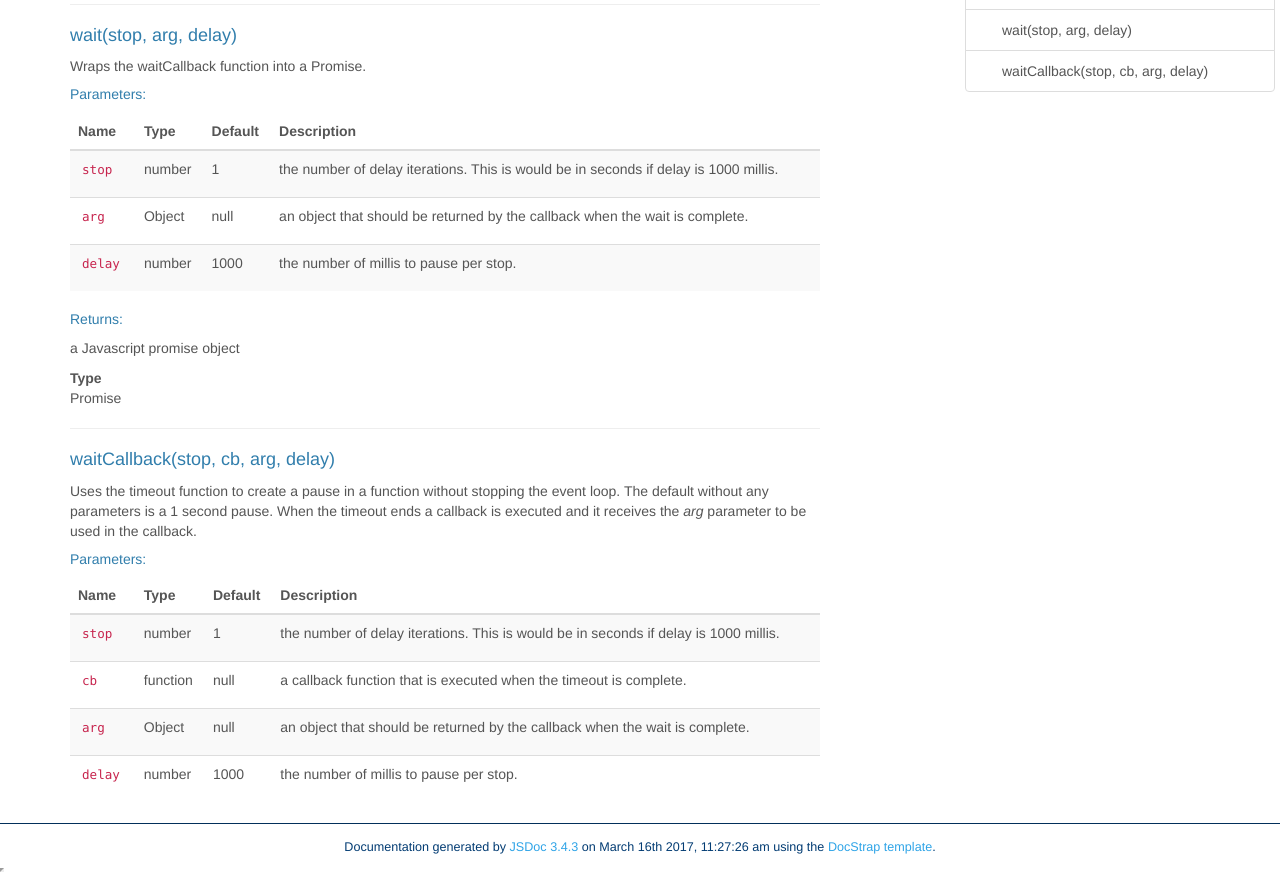
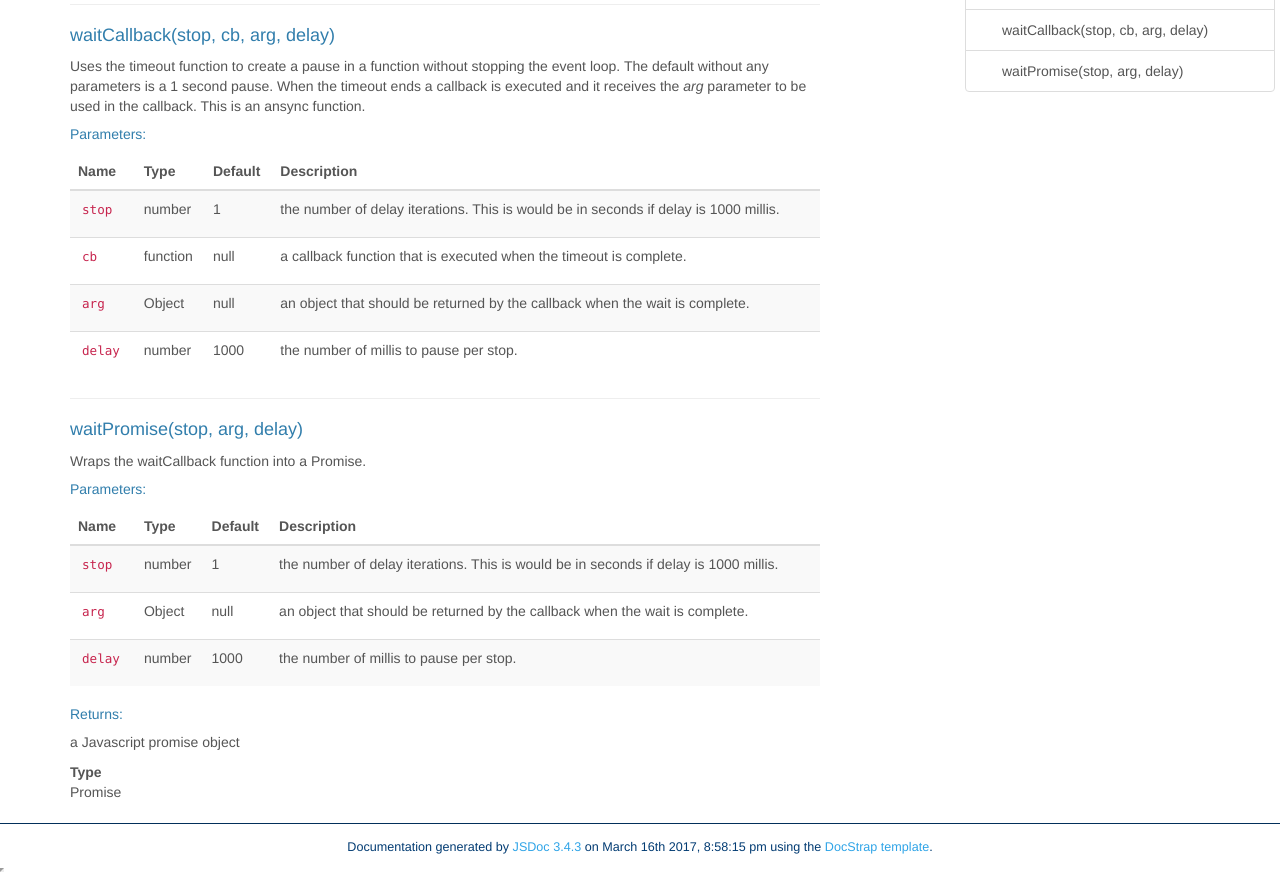
Before and after one commit to jmquigley/util.wait, a website: page docs/global.html in a window 1280 px wide. Shown: the part 181-1058 px from the top of the page. Drawn offline with Linux system fonts and the light colour scheme.

```diff
--- a/docs/global.html
+++ b/docs/global.html
@@ -40,7 +40,7 @@
 			<li class="dropdown">
 				<a href="global.html" class="dropdown-toggle" data-toggle="dropdown">Global<b class="caret"></b></a>
 				<ul class="dropdown-menu ">
-					<li><a href="global.html#wait">wait</a></li><li><a href="global.html#waitCallback">waitCallback</a></li>
+					<li><a href="global.html#waitCallback">waitCallback</a></li><li><a href="global.html#waitPromise">waitPromise</a></li>
 				</ul>
 			</li>
 
@@ -153,7 +153,239 @@
 
 <hr>
 <dt>
-    <h4 class="name" id="wait"><span class="type-signature"></span>wait(stop, arg, delay)</h4>
+    <h4 class="name" id="waitCallback"><span class="type-signature"></span>waitCallback(stop, cb, arg, delay)</h4>
+
+
+</dt>
+<dd>
+
+
+    <div class="description">
+        <p>Uses the timeout function to create a pause in a function without stopping
+the event loop.  The default without any parameters is a 1 second pause.
+When the timeout ends a callback is executed and it receives the <em>arg</em>
+parameter to be used in the callback.  This is an ansync function.</p>
+    </div>
+
+
+
+
+
+
+
+
+        <h5>Parameters:</h5>
+
+
+<table class="params table table-striped">
+    <thead>
+    <tr>
+
+        <th>Name</th>
+
+
+        <th>Type</th>
+
+
+
+
+        <th>Default</th>
+
+
+        <th class="last">Description</th>
+    </tr>
+    </thead>
+
+    <tbody>
+
+
+        <tr>
+
+                <td class="name"><code>stop</code></td>
+
+
+            <td class="type">
+
+
+<span class="param-type">number</span>
+
+
+
+
+            </td>
+
+
+
+
+                <td class="default">
+
+                    1
+
+                </td>
+
+
+            <td class="description last"><p>the number of delay iterations.  This is would be in
+seconds if delay is 1000 millis.</p></td>
+        </tr>
+
+
+
+        <tr>
+
+                <td class="name"><code>cb</code></td>
+
+
+            <td class="type">
+
+
+<span class="param-type">function</span>
+
+
+
+
+            </td>
+
+
+
+
+                <td class="default">
+
+                    null
+
+                </td>
+
+
+            <td class="description last"><p>a callback function that is executed when the timeout
+is complete.</p></td>
+        </tr>
+
+
+
+        <tr>
+
+                <td class="name"><code>arg</code></td>
+
+
+            <td class="type">
+
+
+<span class="param-type">Object</span>
+
+
+
+
+            </td>
+
+
+
+
+                <td class="default">
+
+                    null
+
+                </td>
+
+
+            <td class="description last"><p>an object that should be returned by the callback when
+the wait is complete.</p></td>
+        </tr>
+
+
+
+        <tr>
+
+                <td class="name"><code>delay</code></td>
+
+
+            <td class="type">
+
+
+<span class="param-type">number</span>
+
+
+
+
+            </td>
+
+
+
+
+                <td class="default">
+
+                    1000
+
+                </td>
+
+
+            <td class="description last"><p>the number of millis to pause per stop.</p></td>
+        </tr>
+
+
+    </tbody>
+</table>
+
+
+
+
+<dl class="details">
+
+
+
+
+
+
+
+
+
+
+
+
+
+
+
+
+
+
+
+
+
+
+
+
+
+
+
+
+
+
+
+
+
+
+
+</dl>
+
+
+
+
+
+
+
+
+
+
+
+
+
+
+
+</dd>
+
+
+
+<hr>
+<dt>
+    <h4 class="name" id="waitPromise"><span class="type-signature"></span>waitPromise(stop, arg, delay)</h4>
 
 
 </dt>
@@ -371,238 +603,6 @@
 
 </dd>
 
-
-
-<hr>
-<dt>
-    <h4 class="name" id="waitCallback"><span class="type-signature"></span>waitCallback(stop, cb, arg, delay)</h4>
-
-
-</dt>
-<dd>
-
-
-    <div class="description">
-        <p>Uses the timeout function to create a pause in a function without stopping
-the event loop.  The default without any parameters is a 1 second pause.
-When the timeout ends a callback is executed and it receives the <em>arg</em>
-parameter to be used in the callback.</p>
-    </div>
-
-
-
-
-
-
-
-
-        <h5>Parameters:</h5>
-
-
-<table class="params table table-striped">
-    <thead>
-    <tr>
-
-        <th>Name</th>
-
-
-        <th>Type</th>
-
-
-
-
-        <th>Default</th>
-
-
-        <th class="last">Description</th>
-    </tr>
-    </thead>
-
-    <tbody>
-
-
-        <tr>
-
-                <td class="name"><code>stop</code></td>
-
-
-            <td class="type">
-
-
-<span class="param-type">number</span>
-
-
-
-
-            </td>
-
-
-
-
-                <td class="default">
-
-                    1
-
-                </td>
-
-
-            <td class="description last"><p>the number of delay iterations.  This is would be in
-seconds if delay is 1000 millis.</p></td>
-        </tr>
-
-
-
-        <tr>
-
-                <td class="name"><code>cb</code></td>
-
-
-            <td class="type">
-
-
-<span class="param-type">function</span>
-
-
-
-
-            </td>
-
-
-
-
-                <td class="default">
-
-                    null
-
-                </td>
-
-
-            <td class="description last"><p>a callback function that is executed when the timeout
-is complete.</p></td>
-        </tr>
-
-
-
-        <tr>
-
-                <td class="name"><code>arg</code></td>
-
-
-            <td class="type">
-
-
-<span class="param-type">Object</span>
-
-
-
-
-            </td>
-
-
-
-
-                <td class="default">
-
-                    null
-
-                </td>
-
-
-            <td class="description last"><p>an object that should be returned by the callback when
-the wait is complete.</p></td>
-        </tr>
-
-
-
-        <tr>
-
-                <td class="name"><code>delay</code></td>
-
-
-            <td class="type">
-
-
-<span class="param-type">number</span>
-
-
-
-
-            </td>
-
-
-
-
-                <td class="default">
-
-                    1000
-
-                </td>
-
-
-            <td class="description last"><p>the number of millis to pause per stop.</p></td>
-        </tr>
-
-
-    </tbody>
-</table>
-
-
-
-
-<dl class="details">
-
-
-
-
-
-
-
-
-
-
-
-
-
-
-
-
-
-
-
-
-
-
-
-
-
-
-
-
-
-
-
-
-
-
-
-</dl>
-
-
-
-
-
-
-
-
-
-
-
-
-
-
-
-</dd>
-
         </dl>
 
 
@@ -653,7 +653,7 @@
 <span class="jsdoc-message">
 	Documentation generated by <a href="https://github.com/jsdoc3/jsdoc">JSDoc 3.4.3</a>
 
-		on March 16th 2017, 11:27:26 am
+		on March 16th 2017, 8:58:15 pm
 
 	using the <a href="https://github.com/docstrap/docstrap">DocStrap template</a>.
 </span>
```
Also changed, not shown: docs/Semaphore.html (+2 -2 lines), docs/classes.list.html (+2 -2 lines), docs/index.html (+2 -2 lines), docs/index.md (+5 -5 lines), docs/quicksearch.html (+1 -1 lines), index.ts (+33 -2 lines), test/tests.ts (+16 -3 lines).
